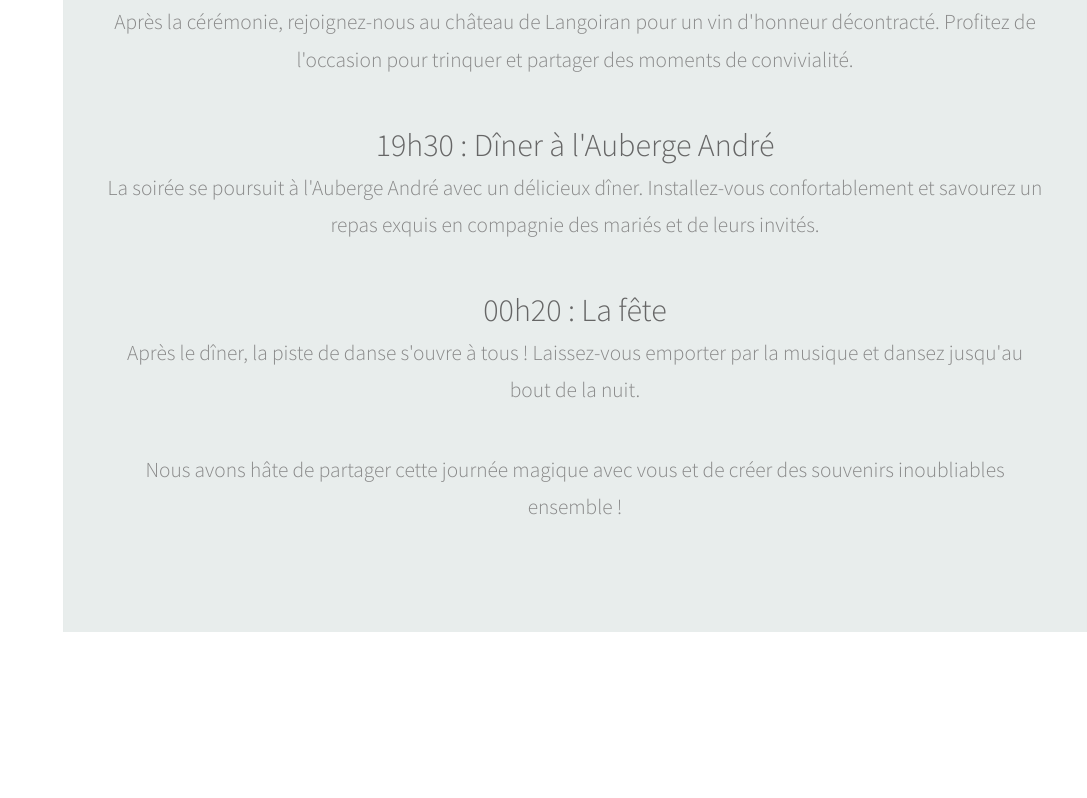
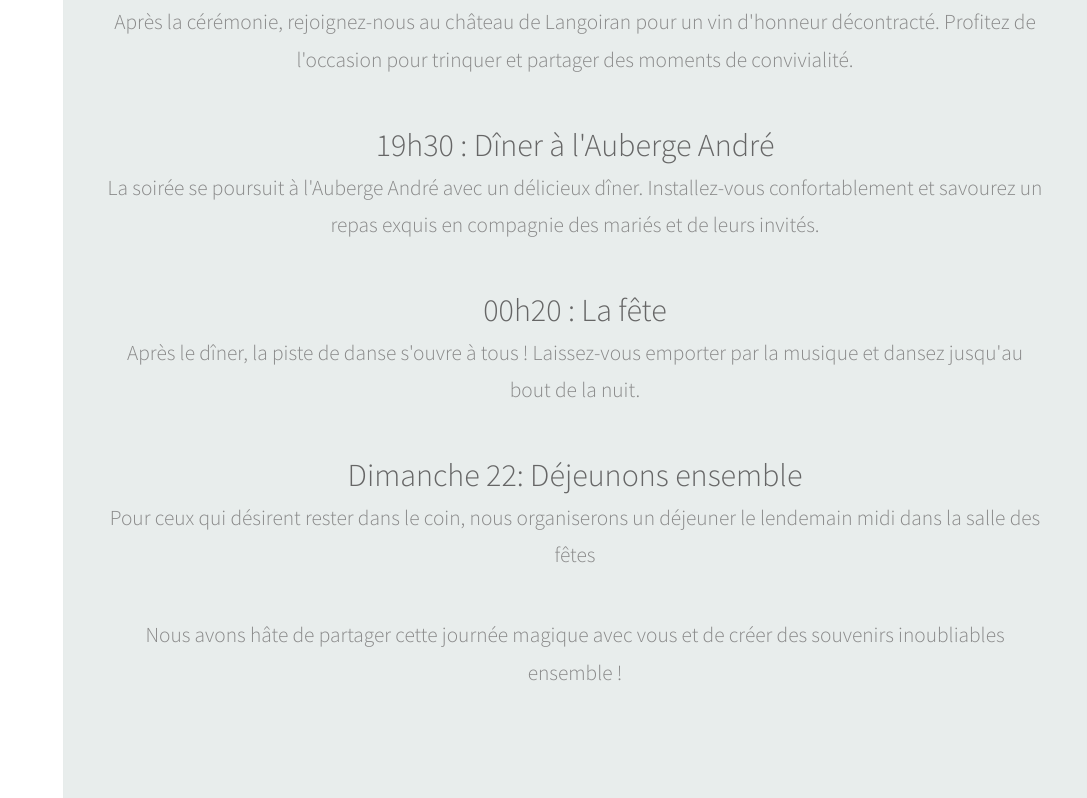
Before and after one commit to ehrsam/mariage, an Angular app: page / in a window 1280 px wide. Shown: the part 6394-7192 px from the top of the page, without its empty margins (193-1280 px from the left). Before the commit the page ends 7026 px from the top, so only its background shows below. Built offline with nearby package versions, Linux system fonts and the light colour scheme.

Commit message:
lendemain

```diff
--- a/src/app/app.component.html
+++ b/src/app/app.component.html
@@ -331,6 +331,11 @@
 				<h3>00h20 : La fête</h3>
 				<p>Après le dîner, la piste de danse s'ouvre à tous ! Laissez-vous emporter par la musique et dansez
 					jusqu'au bout de la nuit. </p>
+
+
+				<h3>Dimanche 22: Déjeunons ensemble</h3>
+				<p>Pour ceux qui désirent rester dans le coin, nous organiserons un déjeuner le lendemain midi
+					dans la salle des fêtes </p>
 				<p>Nous avons hâte de partager cette journée magique avec vous et de créer des souvenirs inoubliables
 					ensemble !</p>
 
```
